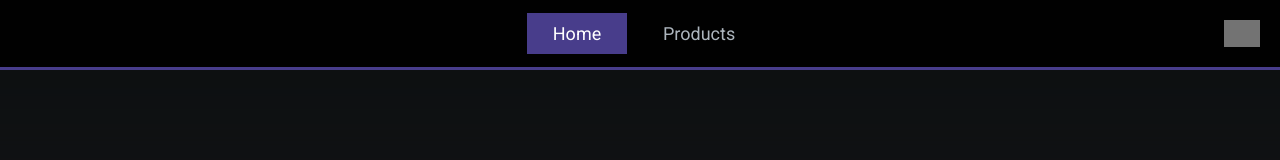
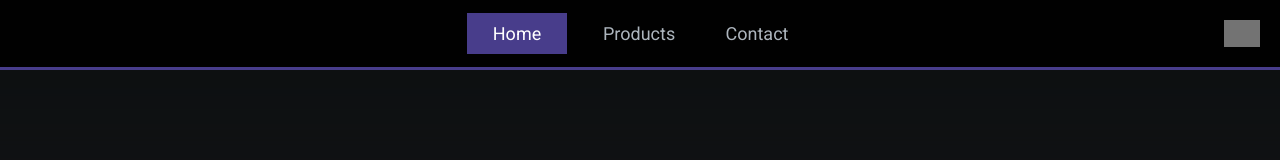
Before and after one commit to pgw6541/Web-Portfolio-vue3, a Vue app: page / in a window 1280 px wide. Shown: the top 160 px of the page. Built offline with nearby package versions, Linux system fonts and the light colour scheme; grey boxes are pictures that could not be loaded; a web font is replaced by a local one.

Commit message:
Contact 시작

```diff
--- a/src/components/Header.vue
+++ b/src/components/Header.vue
@@ -44,7 +44,11 @@ export default {
         {
           name: 'Products',
           href: '/products'
-        }
+        },
+        {
+          name: 'Contact',
+          href: '/contact'
+        },
       ],
       showNavbar: true,
       lastScrollPosition: 0
--- /dev/null
+++ b/src/routes/Contact.vue
@@ -0,0 +1,12 @@
+<template>
+  <div class="container">
+    Contact..!!
+  </div>
+</template>
+
+<style lang="scss" scoped>
+.container {
+  color: $white;
+  padding-top: 85px;
+}
+</style>
--- a/src/routes/index.js
+++ b/src/routes/index.js
@@ -1,6 +1,7 @@
 import { createRouter, createWebHashHistory } from 'vue-router'
 import Products from './Products'
 import Home from './Home'
+import Contact from './Contact'
 
 export default createRouter({
   // Hash모드, History모드로 사용 가능
@@ -21,5 +22,9 @@ export default createRouter({
       path: '/products',
       component: Products,
     },
+    {
+      path: '/contact',
+      component: Contact
+    }
   ]
 })
```
